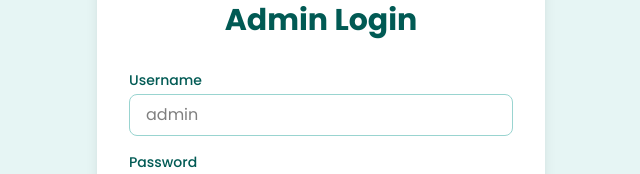
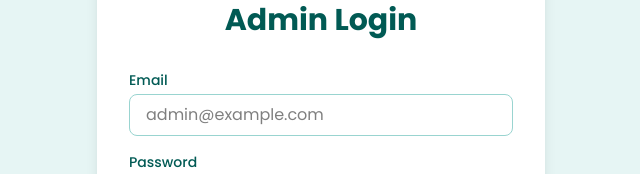
Before and after one commit to NSuryansh/Built_it, a React (Vite) app in the folder frontend/: page /admin/login in a window 1280 px wide. Shown: the part 290-464 px from the top of the page, without its empty margins (319-959 px from the left). Built offline with nearby package versions, Linux system fonts and the light colour scheme.

Commit message:
Admin login completed

```diff
--- a/frontend/src/pages/admin/amdin_login.jsx
+++ b/frontend/src/pages/admin/amdin_login.jsx
@@ -1,47 +1,35 @@
-import { set } from "date-fns";
-import React from "react";
-import { useState, useEffect } from "react";
+import React, { useState } from "react";
 import { useNavigate } from "react-router-dom";
-import { Lock } from 'lucide-react';
+import { Lock } from "lucide-react";
 
 const AdminLogin = () => {
-  const [username, setUsername] = useState("");
+  const [email, setEmail] = useState("");
   const [password, setPassword] = useState("");
   const [error, setError] = useState("");
   const navigate = useNavigate();
 
-  const handlelogin = async () => {
-    // const response = await fetch("http://localhost:3000/login", {
-    //   method: "POST",
-    //   headers: { "Content-Type": "application/json" },
-    //   body: JSON.stringify({
-    //     username: username,
-    //     password: password,
-    //   }),
-    // });
-    // console.log(response);
-    // const res = await response.json();
-    // console.log(res);
+  const handlelogin = async (e) => {
+    e.preventDefault();
+    const response = await fetch("http://localhost:3000/adminLogin", {
+      method: "POST",
+      headers: { "Content-Type": "application/json" },
+      body: JSON.stringify({
+        email: email,
+        password: password,
+      }),
+    });
+    console.log(response);
+    const res = await response.json();
 
-    // if (res["message"] == "Login successful") {
-    //   console.log(res["message"]);
-    //   const response2 = await fetch("http://localhost:3000/profile", {
-    //     method: "GET",
-    //     headers: { Authorization: "Bearer " + res["token"] },
-    //   });
-    //   const res2 = await response2.json();
-    //   console.log(res2);
-    //   if (res2["message"] == "Unauthorized") {
-    //     console.log(res2["message"]);
-    //   } else {
-    //     console.log(res2["message"]);
-    //     navigate("/peer", { state: res2["user"] });
-    //   }
-    // } else {
-    //   setError(res["message"]);
-    // }
-    navigate("/admin/dashboard");
+    if (res["message"] === "Login successful") {
+      console.log(res["message"]);
+      localStorage.setItem("token", res["token"]);
+      navigate("/admin/dashboard");
+    } else {
+      setError(res["message"]);
+    }
   };
+
   return (
     <div className="min-h-screen bg-[var(--custom-primary-green-50)] flex items-center justify-center p-4">
       <div className="max-w-md w-full space-y-8 bg-[var(--custom-white)] p-8 rounded-xl shadow-lg">
@@ -54,24 +42,29 @@ const AdminLogin = () => {
           <h2 className="mt-4 text-3xl font-bold text-[var(--custom-primary-green-900)]">
             Admin Login
           </h2>
+          {error && (
+            <p className="mt-2 text-red-600 text-sm">
+              {error}
+            </p>
+          )}
         </div>
 
         <form className="mt-8 space-y-6" onSubmit={handlelogin}>
           <div className="space-y-4">
             <div>
               <label
-                htmlFor="username"
+                htmlFor="email"
                 className="block text-sm font-medium text-[var(--custom-primary-green-900)]"
               >
-                Username
+                Email
               </label>
               <input
-                id="username"
-                type="name"
-                value={username}
-                onChange={(e) => setUsername(e.target.value)}
+                id="email"
+                type="email"
+                value={email}
+                onChange={(e) => setEmail(e.target.value)}
                 className="mt-1 w-full px-4 py-2 border border-[var(--custom-primary-green-200)] rounded-lg focus:ring-2 focus:ring-[var(--custom-primary-green-500)] focus:border-transparent"
-                placeholder="admin"
+                placeholder="admin@example.com"
                 required
               />
             </div>
```
